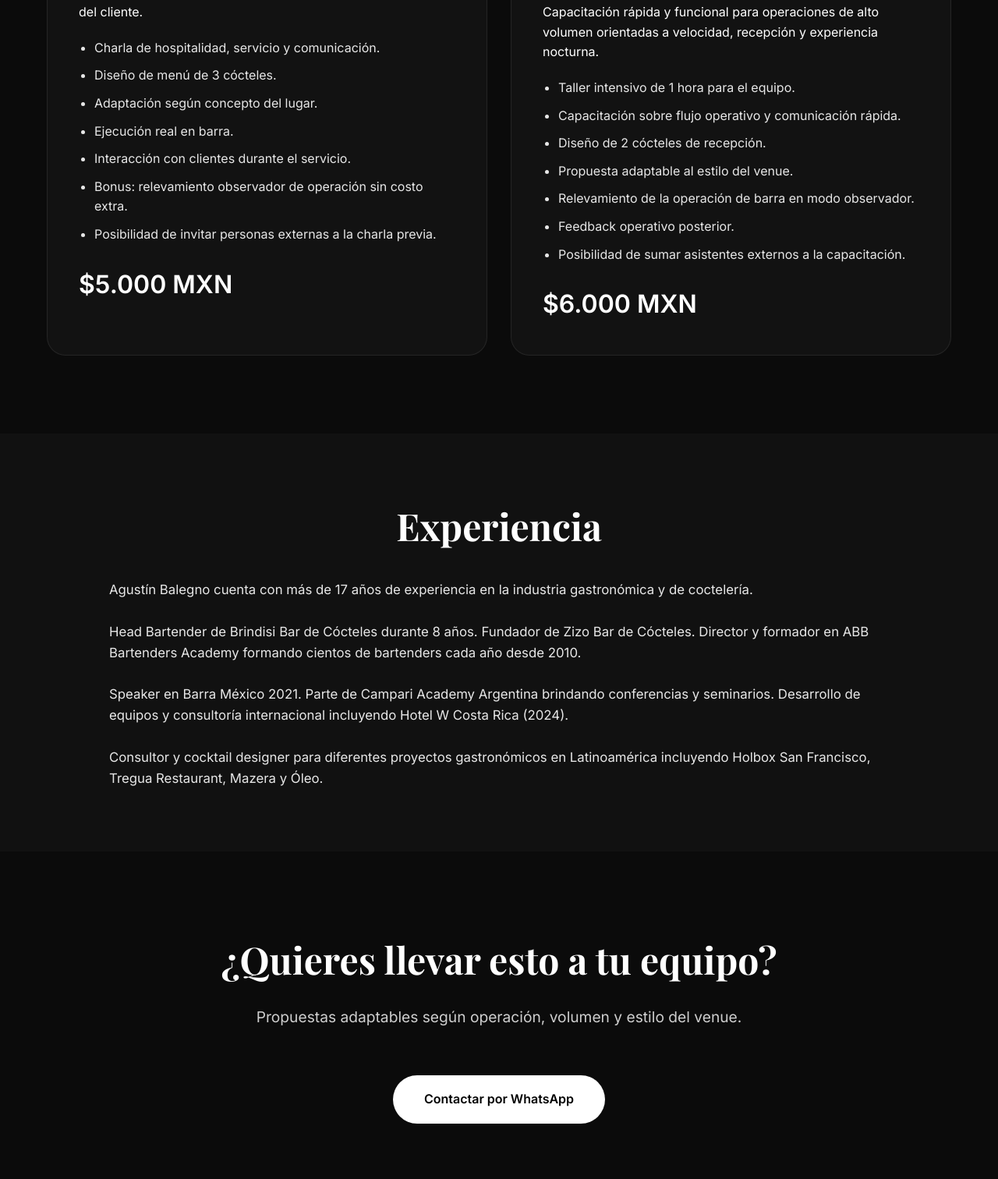
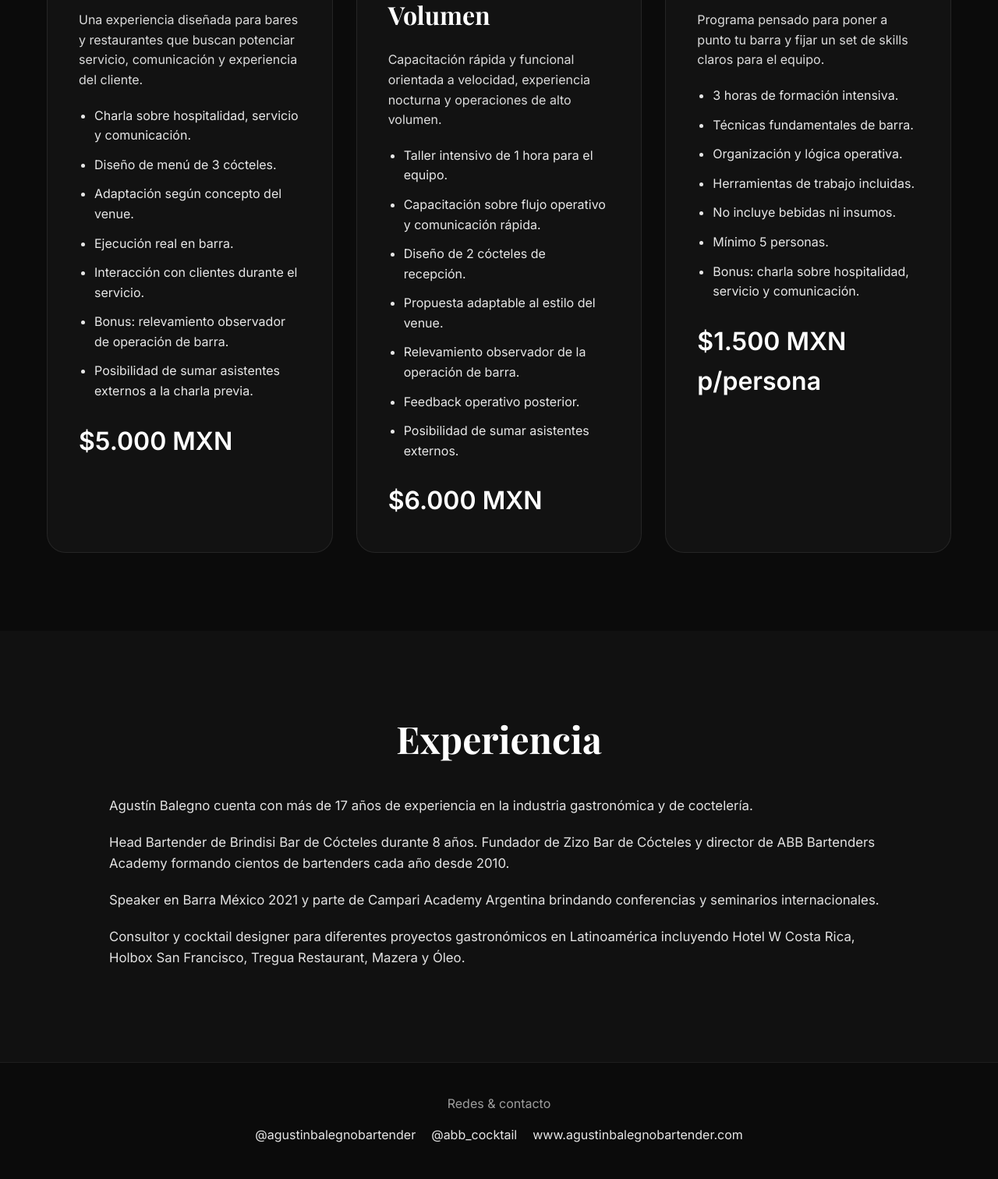
Before and after one commit to Abbartender/PRODUCTO_ABB_MX, a plain HTML site: page index.html in a window 1280 px wide. Shown: the part 1177-2689 px from the top of the page at 78% size. Drawn offline with nearby package versions, Linux system fonts and the light colour scheme.

Commit message:
Update index.html

```diff
--- a/index.html
+++ b/index.html
@@ -1,12 +1,15 @@
 <!DOCTYPE html>
-
 <html lang="es">
 <head>
 <meta charset="UTF-8">
 <meta name="viewport" content="width=device-width, initial-scale=1.0">
+
 <title>Agustín Balegno | Hospitality Sessions</title>
+
 <link href="https://fonts.googleapis.com/css2?family=Playfair+Display:wght@500;700&family=Inter:wght@300;400;500;600&display=swap" rel="stylesheet">
+
 <style>
+
 *{
 margin:0;
 padding:0;
@@ -26,7 +29,7 @@ display:flex;
 align-items:center;
 justify-content:center;
 padding:60px 20px;
-background:linear-gradient(to bottom, rgba(0,0,0,.8), rgba(0,0,0,.95));
+background:linear-gradient(to bottom, rgba(0,0,0,.85), rgba(0,0,0,.95));
 }
 
 .hero-content{
@@ -39,22 +42,39 @@ align-items:center;
 
 .hero img{
 width:100%;
-max-width:500px;
-border-radius:20px;
+max-width:520px;
+border-radius:24px;
 object-fit:cover;
+box-shadow:0 20px 50px rgba(0,0,0,.5);
 }
 
 h1{
 font-family:'Playfair Display',serif;
 font-size:4rem;
-margin-bottom:20px;
-font-weight:700;
+line-height:1.1;
+margin-bottom:25px;
 }
 
 .subtitle{
 font-size:1.2rem;
 opacity:.8;
-margin-bottom:30px;
+margin-bottom:35px;
+max-width:600px;
+}
+
+.button{
+display:inline-block;
+padding:18px 40px;
+background:#fff;
+color:#000;
+text-decoration:none;
+border-radius:999px;
+font-weight:600;
+transition:.3s;
+}
+
+.button:hover{
+transform:translateY(-2px);
 }
 
 .section{
@@ -63,11 +83,18 @@ max-width:1200px;
 margin:auto;
 }
 
+.section-title{
+font-family:'Playfair Display',serif;
+font-size:3rem;
+margin-bottom:20px;
+text-align:center;
+}
+
 .cards{
 display:grid;
 grid-template-columns:repeat(auto-fit,minmax(320px,1fr));
 gap:30px;
-margin-top:40px;
+margin-top:50px;
 }
 
 .card{
@@ -85,17 +112,21 @@ border-color:rgba(255,255,255,.2);
 
 .card h2{
 font-family:'Playfair Display',serif;
+font-size:2rem;
 margin-bottom:20px;
-font-size:2rem;
+}
+
+.card p{
+opacity:.85;
+margin-bottom:20px;
 }
 
 .card ul{
-margin-top:20px;
 padding-left:20px;
 }
 
 .card li{
-margin-bottom:10px;
+margin-bottom:12px;
 opacity:.9;
 }
 
@@ -107,40 +138,58 @@ margin-top:25px;
 
 .exp{
 background:#111;
-padding:80px 20px;
+padding:100px 20px;
+}
+
+.exp-container{
+max-width:1000px;
+margin:auto;
 }
 
 .exp h2{
 font-family:'Playfair Display',serif;
 font-size:3rem;
-margin-bottom:30px;
+margin-bottom:35px;
 text-align:center;
 }
 
-.exp-content{
-max-width:1000px;
-margin:auto;
+.exp p{
+margin-bottom:20px;
+opacity:.88;
 font-size:1.05rem;
+}
+
+.social{
+padding:40px 20px;
+border-top:1px solid rgba(255,255,255,.08);
+text-align:center;
+}
+
+.social p{
+opacity:.6;
+margin-bottom:15px;
+}
+
+.social-links{
+display:flex;
+justify-content:center;
+gap:20px;
+flex-wrap:wrap;
+}
+
+.social-links a{
+color:#fff;
+text-decoration:none;
 opacity:.9;
 }
 
 .cta{
+padding:100px 20px;
 text-align:center;
-padding:100px 20px;
-}
-
-.button{
-display:inline-block;
-padding:18px 40px;
-background:#fff;
-color:#000;
-text-decoration:none;
-border-radius:999px;
-font-weight:600;
-margin-top:30px;
 }
 
 @media(max-width:900px){
+
 .hero-content{
 grid-template-columns:1fr;
 text-align:center;
@@ -149,54 +198,92 @@ text-align:center;
 h1{
 font-size:3rem;
 }
-} </style>
 
+.hero img{
+margin:auto;
+}
+
+.subtitle{
+margin:auto auto 35px auto;
+}
+
+}
+
+</style>
 </head>
+
 <body>
 
 <section class="hero">
+
 <div class="hero-content">
+
 <div>
-<h1>Hospitalidad, servicio y operación real.</h1>
+
+<h1>
+Hospitalidad, servicio y operación real.
+</h1>
+
 <p class="subtitle">
-Charlas, workshops y activaciones diseñadas para equipos gastronómicos, bares y operaciones de alto volumen.
+Charlas, workshops y activaciones diseñadas para equipos gastronómicos, bares, restaurantes y operaciones de alto volumen.
 </p>
-<a href="#propuestas" class="button">Ver propuestas</a>
+
+<a href="#propuestas" class="button">
+Ver propuestas
+</a>
+
 </div>
+
 <div>
 <img src="Hero.png" alt="Agustín Balegno">
 </div>
+
 </div>
+
 </section>
 
 <section class="section" id="propuestas">
-<h1 style="font-size:3rem; text-align:center; margin-bottom:20px;">Selecciona según tu necesidad</h1>
+
+<h2 class="section-title">
+Selecciona según tu necesidad
+</h2>
 
 <div class="cards">
 
 <div class="card">
-<h2>Hospitalidad + Guest Bartending</h2>
+
+<h2>
+Hospitalidad + Guest Bartending
+</h2>
+
 <p>
-Una experiencia diseñada para bares y restaurantes que buscan potenciar el servicio, la comunicación y la experiencia del cliente.
+Una experiencia diseñada para bares y restaurantes que buscan potenciar servicio, comunicación y experiencia del cliente.
 </p>
 
 <ul>
-<li>Charla de hospitalidad, servicio y comunicación.</li>
+<li>Charla sobre hospitalidad, servicio y comunicación.</li>
 <li>Diseño de menú de 3 cócteles.</li>
-<li>Adaptación según concepto del lugar.</li>
+<li>Adaptación según concepto del venue.</li>
 <li>Ejecución real en barra.</li>
 <li>Interacción con clientes durante el servicio.</li>
-<li>Bonus: relevamiento observador de operación sin costo extra.</li>
-<li>Posibilidad de invitar personas externas a la charla previa.</li>
+<li>Bonus: relevamiento observador de operación de barra.</li>
+<li>Posibilidad de sumar asistentes externos a la charla previa.</li>
 </ul>
 
-<div class="price">$5.000 MXN</div>
+<div class="price">
+$5.000 MXN
+</div>
+
 </div>
 
 <div class="card">
-<h2>Antros, Discotecas & Barras de Alto Volumen</h2>
+
+<h2>
+Antros, Discotecas & Barras de Alto Volumen
+</h2>
+
 <p>
-Capacitación rápida y funcional para operaciones de alto volumen orientadas a velocidad, recepción y experiencia nocturna.
+Capacitación rápida y funcional orientada a velocidad, experiencia nocturna y operaciones de alto volumen.
 </p>
 
 <ul>
@@ -204,44 +291,113 @@ Capacitación rápida y funcional para operaciones de alto volumen orientadas a
 <li>Capacitación sobre flujo operativo y comunicación rápida.</li>
 <li>Diseño de 2 cócteles de recepción.</li>
 <li>Propuesta adaptable al estilo del venue.</li>
-<li>Relevamiento de la operación de barra en modo observador.</li>
+<li>Relevamiento observador de la operación de barra.</li>
 <li>Feedback operativo posterior.</li>
-<li>Posibilidad de sumar asistentes externos a la capacitación.</li>
+<li>Posibilidad de sumar asistentes externos.</li>
 </ul>
 
-<div class="price">$6.000 MXN</div>
+<div class="price">
+$6.000 MXN
 </div>
 
 </div>
+
+<div class="card">
+
+<h2>
+ABC de los Cócteles
+</h2>
+
+<p>
+Programa pensado para poner a punto tu barra y fijar un set de skills claros para el equipo.
+</p>
+
+<ul>
+<li>3 horas de formación intensiva.</li>
+<li>Técnicas fundamentales de barra.</li>
+<li>Organización y lógica operativa.</li>
+<li>Herramientas de trabajo incluidas.</li>
+<li>No incluye bebidas ni insumos.</li>
+<li>Mínimo 5 personas.</li>
+<li>Bonus: charla sobre hospitalidad, servicio y comunicación.</li>
+</ul>
+
+<div class="price">
+$1.500 MXN p/persona
+</div>
+
+</div>
+
+</div>
+
 </section>
 
 <section class="exp">
-<h2>Experiencia</h2>
-<div class="exp-content">
+
+<div class="exp-container">
+
+<h2>
+Experiencia
+</h2>
+
 <p>
 Agustín Balegno cuenta con más de 17 años de experiencia en la industria gastronómica y de coctelería.
 </p>
-<br>
+
 <p>
-Head Bartender de Brindisi Bar de Cócteles durante 8 años. Fundador de Zizo Bar de Cócteles. Director y formador en ABB Bartenders Academy formando cientos de bartenders cada año desde 2010.
+Head Bartender de Brindisi Bar de Cócteles durante 8 años. Fundador de Zizo Bar de Cócteles y director de ABB Bartenders Academy formando cientos de bartenders cada año desde 2010.
 </p>
-<br>
+
 <p>
-Speaker en Barra México 2021. Parte de Campari Academy Argentina brindando conferencias y seminarios. Desarrollo de equipos y consultoría internacional incluyendo Hotel W Costa Rica (2024).
+Speaker en Barra México 2021 y parte de Campari Academy Argentina brindando conferencias y seminarios internacionales.
 </p>
-<br>
+
 <p>
-Consultor y cocktail designer para diferentes proyectos gastronómicos en Latinoamérica incluyendo Holbox San Francisco, Tregua Restaurant, Mazera y Óleo.
+Consultor y cocktail designer para diferentes proyectos gastronómicos en Latinoamérica incluyendo Hotel W Costa Rica, Holbox San Francisco, Tregua Restaurant, Mazera y Óleo.
 </p>
+
 </div>
+
+</section>
+
+<section class="social">
+
+<p>
+Redes & contacto
+</p>
+
+<div class="social-links">
+
+<a href="https://www.instagram.com/agustinbalegnobartender">
+@agustinbalegnobartender
+</a>
+
+<a href="https://www.instagram.com/abb_cocktail">
+@abb_cocktail
+</a>
+
+<a href="https://www.agustinbalegnobartender.com">
+www.agustinbalegnobartender.com
+</a>
+
+</div>
+
 </section>
 
 <section class="cta">
-<h1 style="font-size:3rem;">¿Quieres llevar esto a tu equipo?</h1>
-<p class="subtitle">
+
+<h2 class="section-title">
+¿Quieres llevar esto a tu equipo?
+</h2>
+
+<p class="subtitle" style="margin:auto;">
 Propuestas adaptables según operación, volumen y estilo del venue.
 </p>
-<a href="https://wa.me/0000000000" class="button">Contactar por WhatsApp</a>
+
+<a href="https://wa.me/0000000000" class="button">
+Contactar por WhatsApp
+</a>
+
 </section>
 
 </body>
```
